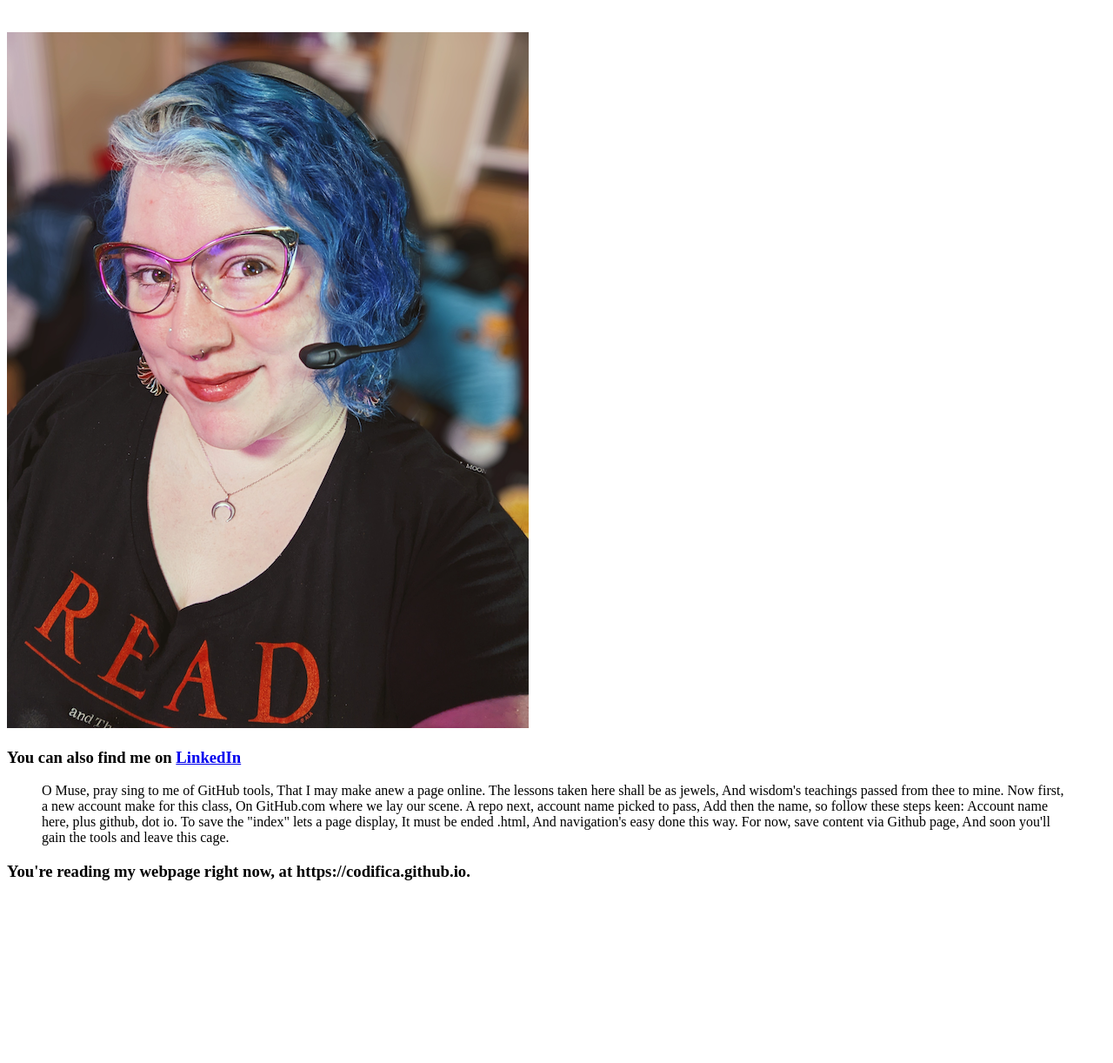
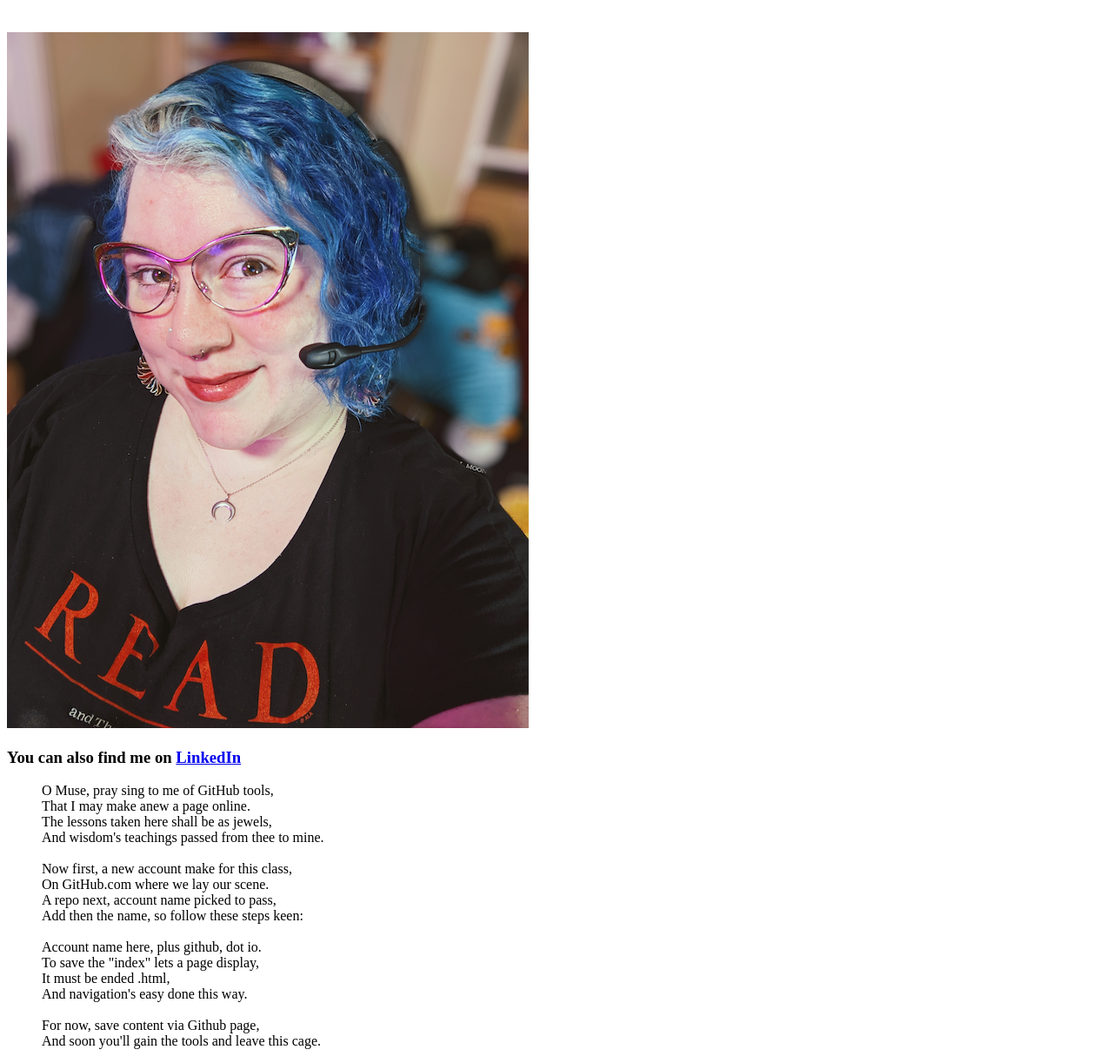
Before and after one commit to codifica/codifica.github.io, a plain HTML site: page index.html in a window 1280 px wide. Shown: the part 61-1283 px from the top of the page at 87% size. Before the commit the page ends 1093 px from the top, so only its background shows below. Drawn offline with Linux system fonts and the light colour scheme.

Commit message:
How To sonnet written in iambic pentameter.

```diff
--- a/index.html
+++ b/index.html
@@ -12,23 +12,23 @@
 
 <h3>You can also find me on <a href="https://www.linkedin.com/in/shawna-jacques-5b846716/">LinkedIn</a></h3>
 
-<blockquote>O Muse, pray sing to me of GitHub tools,
-That I may make anew a page online.
-The lessons taken here shall be as jewels,
-And wisdom's teachings passed from thee to mine.
+<blockquote>O Muse, pray sing to me of GitHub tools,<br/>
+That I may make anew a page online.<br/>
+The lessons taken here shall be as jewels,<br/>
+And wisdom's teachings passed from thee to mine.<br/><br/>
 
-Now first, a new account make for this class,
-On GitHub.com where we lay our scene.
-A repo next, account name picked to pass,
-Add then the name, so follow these steps keen:
+Now first, a new account make for this class,<br/>
+On GitHub.com where we lay our scene.<br/>
+A repo next, account name picked to pass,<br/>
+Add then the name, so follow these steps keen:<br/><br/>
 
-Account name here, plus github, dot io.
-To save the "index" lets a page display,
-It must be ended .html,
-And navigation's easy done this way.
+Account name here, plus github, dot io.<br/>
+To save the "index" lets a page display,<br/>
+It must be ended .html,<br/>
+And navigation's easy done this way.<br/><br/>
 
-For now, save content via Github page,
-And soon you'll gain the tools and leave this cage.</blockquote>
+For now, save content via Github page,<br/>
+And soon you'll gain the tools and leave this cage.<br/></blockquote>
 
 <h3>You're reading my webpage right now, at https://codifica.github.io.</h3>
 
```
